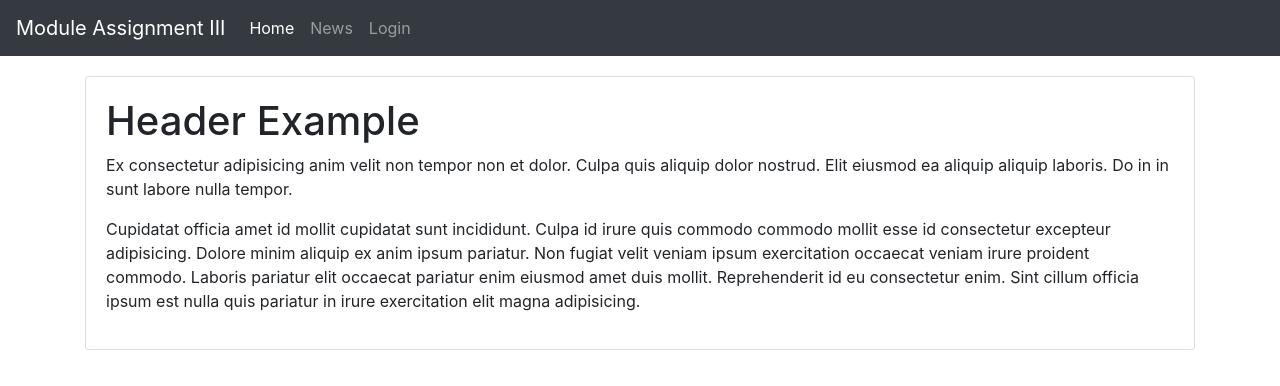
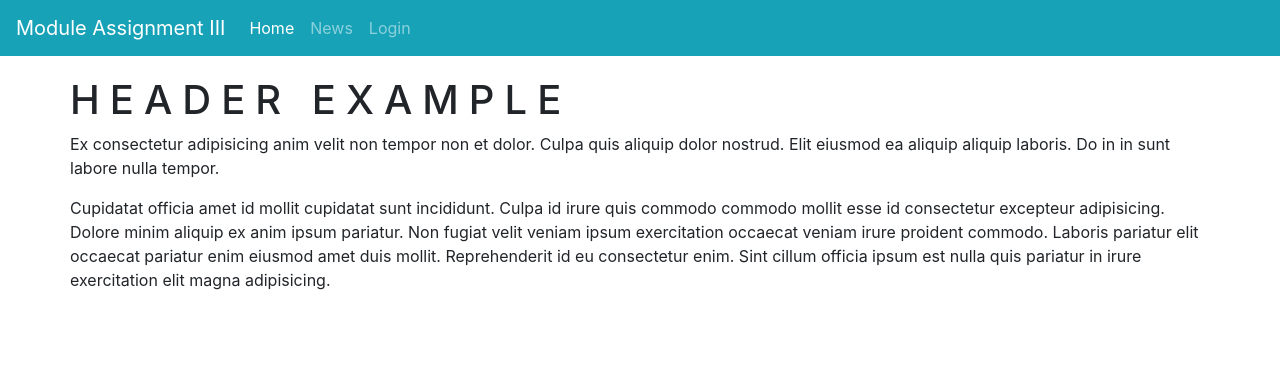
Before and after one commit to mie91/Marie-Berger-frameworks-ma3.js, a React (Create React App) app: page / in a window 1280 px wide. Shown: the top 386 px of the page. Built offline with nearby package versions, Linux system fonts and the light colour scheme.

Commit message:
added Heading to Login page

```diff
--- a/src/components/home/HomeContent.js
+++ b/src/components/home/HomeContent.js
@@ -3,7 +3,7 @@ import React from "react";
 function HomeContent ({children}){
     return (
 
-        <div className="card">{children}</div>
+        <div className="row">{children}</div>
     );
 }
 
--- a/src/components/layout/Layout.js
+++ b/src/components/layout/Layout.js
@@ -18,7 +18,7 @@ import LoginForm from "../login/LoginForm";
 function Layout() {
     return (
         <Router>
-            <Navbar bg="dark" variant="dark" expand="lg">
+            <Navbar bg="info" variant="dark" expand="lg">
                 <NavLink to="/" exact>
                     <Navbar.Brand>Module Assignment III</Navbar.Brand>
                 </NavLink>
--- a/src/components/login/LoginForm.js
+++ b/src/components/login/LoginForm.js
@@ -4,6 +4,7 @@ import * as yup from "yup";
 import Button from "react-bootstrap/Button";
 import Form from "react-bootstrap/Form";
 import ErrorMessage from "../login/ErrorMessage";
+import Heading from "../layout/Heading";
 
 
 const schema = yup.object().shape({
@@ -25,6 +26,8 @@ function LoginForm() {
         }
 
         return (
+            <>
+                <Heading content="Login"/>
                 <Form className="theForm" onSubmit={handleSubmit(onSubmit)}>
                     <Form.Group>
                         <Form.Label>Username</Form.Label>
@@ -40,6 +43,7 @@ function LoginForm() {
 
                     <Button className= "btn-info" type="submit">Enter</Button>
                 </Form>
+            </>
         );
 }
 
--- a/src/index.css
+++ b/src/index.css
@@ -27,3 +27,9 @@ code {
 .theForm {
   margin-top: 20px;
 }
+
+h1 {
+  margin-top: 20px;
+  letter-spacing: 10px;
+  text-transform: uppercase;
+}
```
Lines whose indentation alone changed are shown as unchanged.
